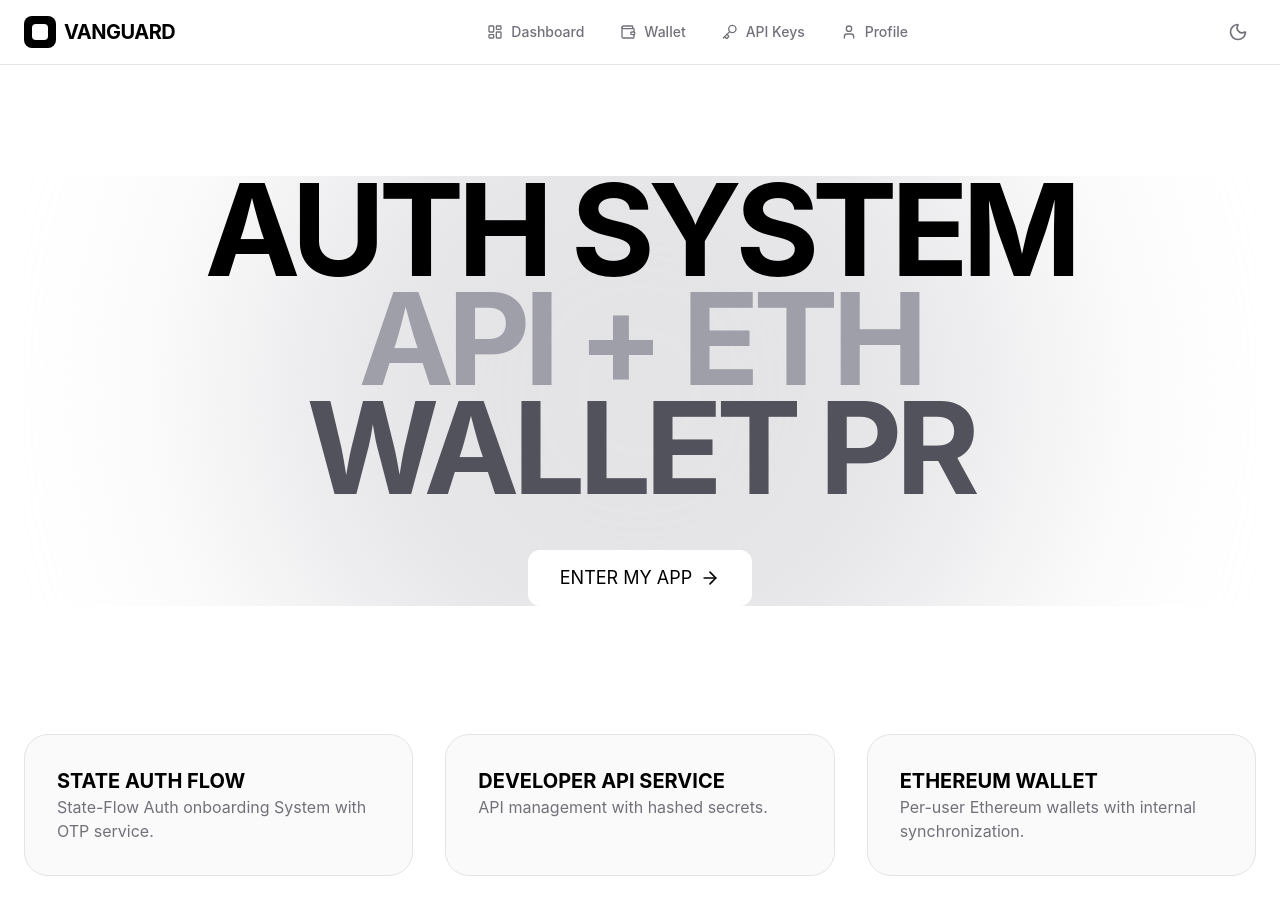
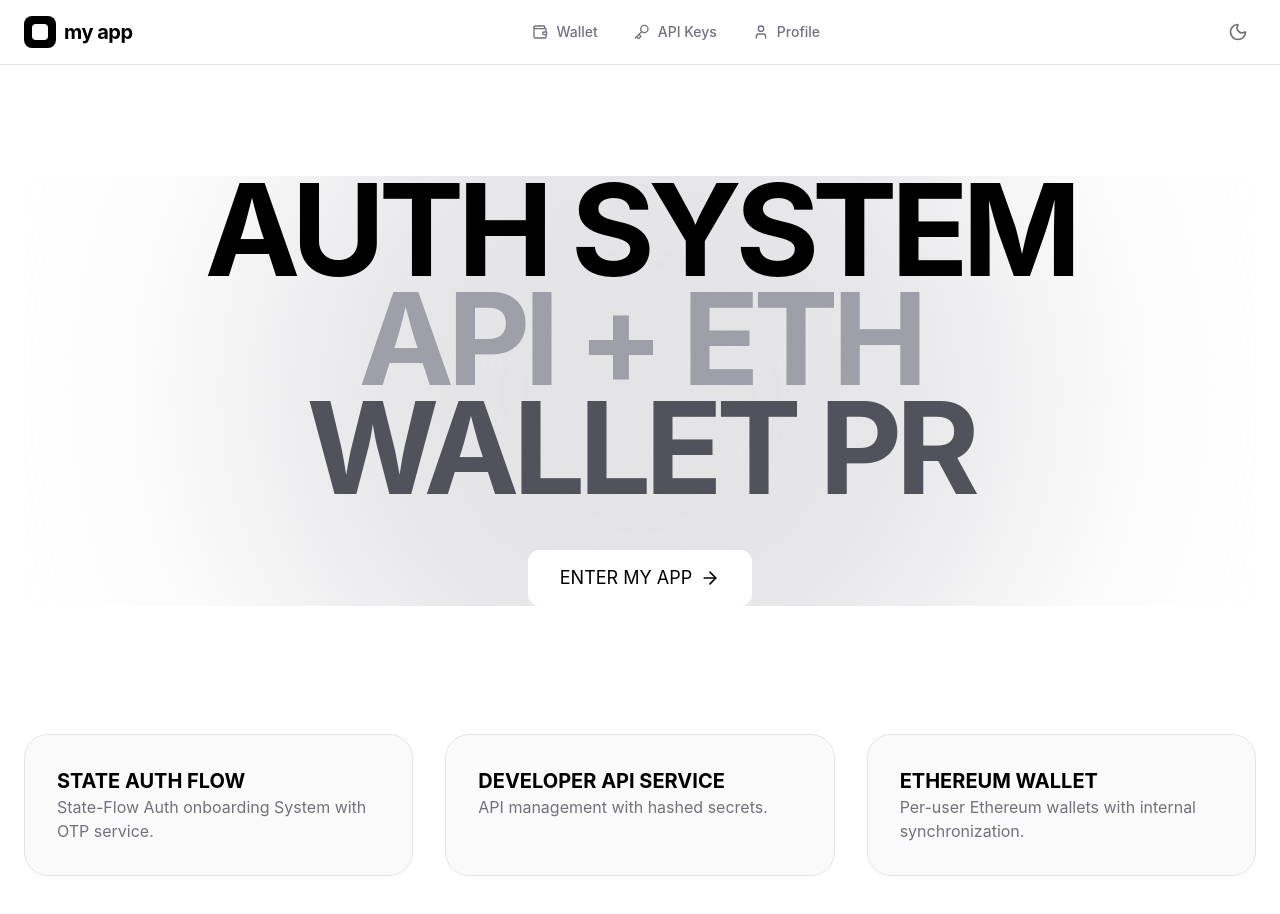
Before and after one commit to Teamthy/mastergo_pr, a Next.js app in the folder frontend/: page / in a window 1280 px wide. Shown: the top 914 px of the page. Built offline with nearby package versions, Linux system fonts and the light colour scheme.

Commit message:
refactor(ui): update navbar component

```diff
--- a/frontend/components/Navbar.tsx
+++ b/frontend/components/Navbar.tsx
@@ -4,7 +4,7 @@ import React from 'react';
 import Link from 'next/link';
 import { usePathname, useRouter } from 'next/navigation';
 import { motion } from 'motion/react';
-import { LayoutDashboard, Wallet, Key, User, LogOut, Sun, Moon } from "lucide-react";
+import { Wallet, Key, User, LogOut, Sun, Moon } from "lucide-react";
 import { cn } from '@/lib/utils';
 import { useTheme } from '@/lib/ThemeContext';
 import { useAuth } from '@/lib/AuthContext';
@@ -19,7 +19,6 @@ export function Navbar() {
     if (isAuthPage) return null;
 
     const navItems = [
-        { label: "Dashboard", icon: LayoutDashboard, path: "/dashboard" },
         { label: "Wallet", icon: Wallet, path: "/dashboard/wallet" },
         { label: "API Keys", icon: Key, path: "/dashboard/apikeys" },
         { label: "Profile", icon: User, path: "/dashboard/profile" },
@@ -38,7 +37,7 @@ export function Navbar() {
                         <div className="w-8 h-8 bg-black dark:bg-white rounded-lg flex items-center justify-center transform group-hover:rotate-12 transition-transform">
                             <div className="w-4 h-4 bg-white dark:bg-black rounded-sm" />
                         </div>
-                        <span className="font-bold tracking-tight text-xl text-black dark:text-white">VANGUARD</span>
+                        <span className="font-bold tracking-tight text-xl text-black dark:text-white">my app</span>
                     </Link>
 
                     <div className="hidden md:flex items-center gap-1">
```
